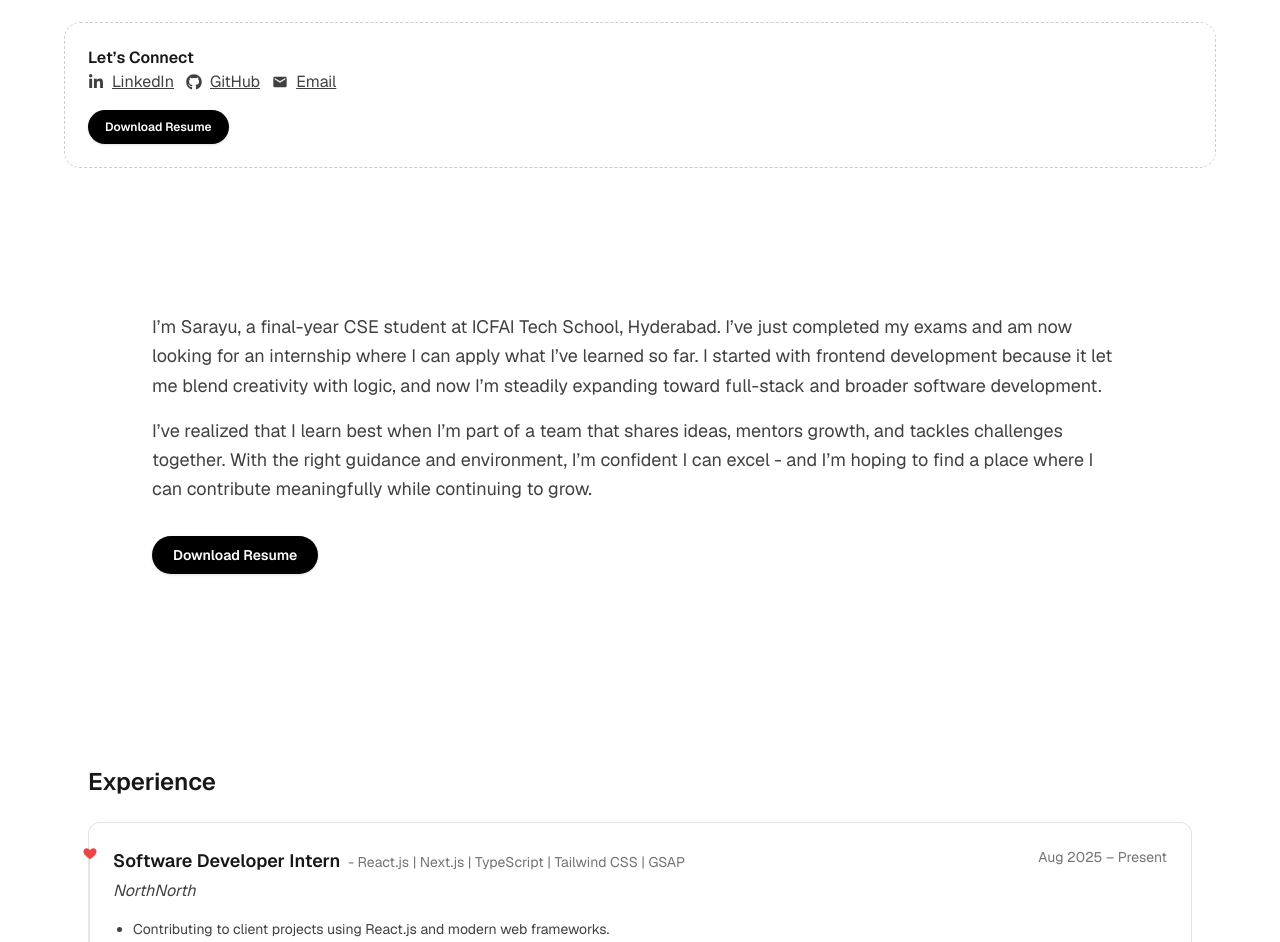
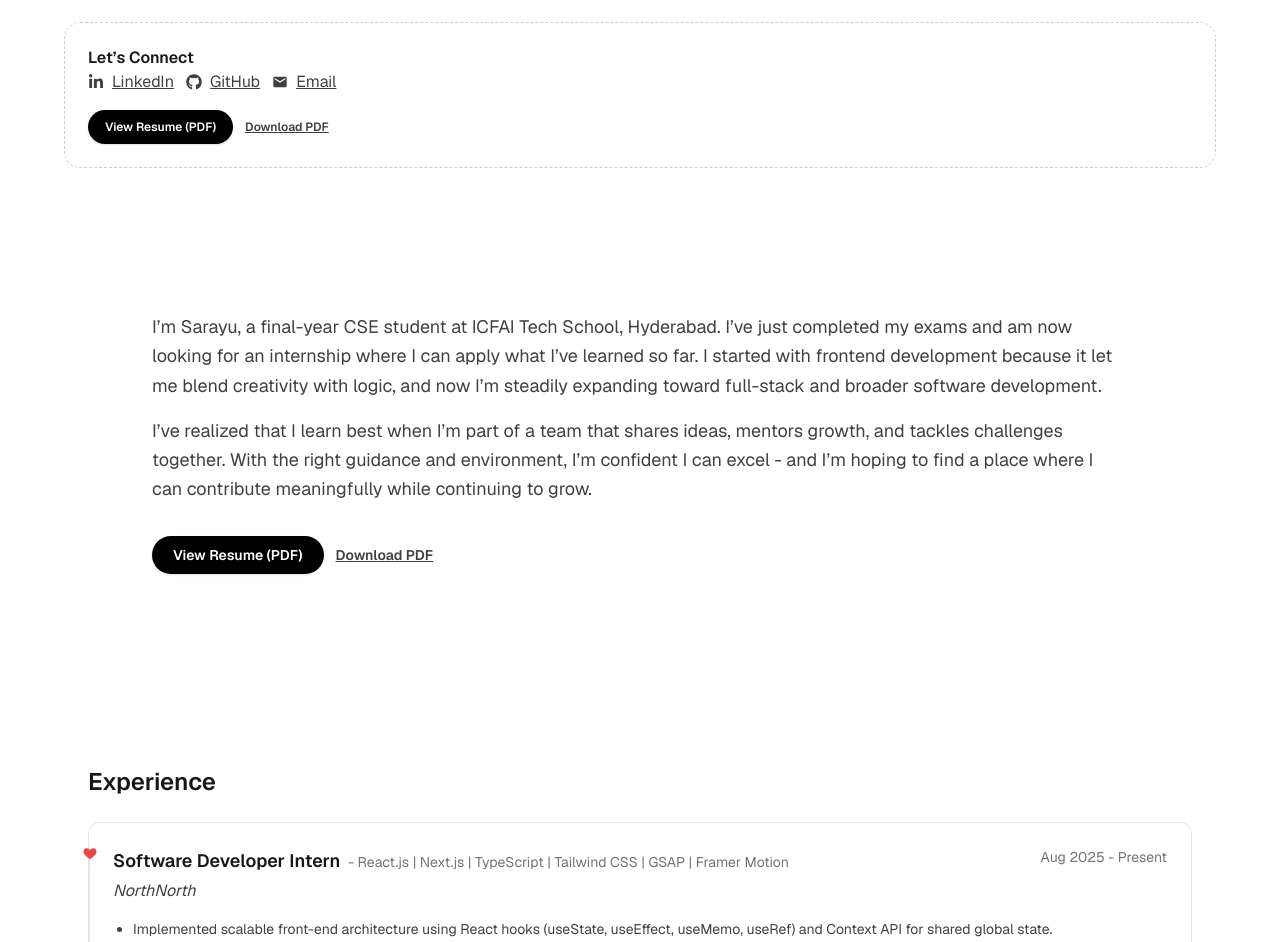
Before and after one commit to sarayu-uu/sarayu-portfolio, a Next.js app: page / in a window 1280 px wide. Shown: the part 630-1572 px from the top of the page. Built offline with nearby package versions, Linux system fonts and the light colour scheme.

Commit message:
additions

```diff
--- a/src/components/Navbar.tsx
+++ b/src/components/Navbar.tsx
@@ -60,7 +60,7 @@ export default function Navbar({ isVisible }: NavbarProps) {
           <li key={link.name}>
             <Link
               href={link.href}
-              className="text-base font-semibold tracking-tight text-black transition-colors hover:text-blue-500 md:text-lg"
+              className="text-base font-semibold tracking-tight text-black transition-colors hover:text-red-500 md:text-lg"
             >
               {link.name}
             </Link>
--- a/src/components/bento/BentoCard.tsx
+++ b/src/components/bento/BentoCard.tsx
@@ -1,7 +1,7 @@
 "use client";
 import { motion } from "framer-motion";
 import { item } from "@/lib/motion";
-import type { ReactNode } from "react";
+import type { ReactNode, KeyboardEvent } from "react";
 
 type BentoCardProps = {
   children: ReactNode;
@@ -10,11 +10,20 @@ type BentoCardProps = {
 };
 
 export function BentoCard({ children, onClick, className }: BentoCardProps) {
+  const handleKeyDown = (event: KeyboardEvent<HTMLDivElement>) => {
+    if (event.key === "Enter" || event.key === " ") {
+      event.preventDefault();
+      onClick();
+    }
+  };
+
   return (
-    <motion.button
-      type="button"
+    <motion.div
       variants={item}
       onClick={onClick}
+      role="button"
+      tabIndex={0}
+      onKeyDown={handleKeyDown}
       whileHover={{ scale: 1.02, boxShadow: "0 10px 30px rgba(0,0,0,0.08)" }}
       transition={{ type: "spring", stiffness: 300, damping: 22 }}
       className={`relative bg-white rounded-2xl p-6 focus:outline-none h-full overflow-hidden ${className ?? ""}`}
@@ -23,6 +32,6 @@ export function BentoCard({ children, onClick, className }: BentoCardProps) {
       <div className="flex h-full w-full flex-col items-start justify-start text-left relative z-10">
         {children}
       </div>
-    </motion.button>
+    </motion.div>
   );
 }
--- a/src/components/bento/BentoGrid.tsx
+++ b/src/components/bento/BentoGrid.tsx
@@ -7,13 +7,16 @@ import { MdEmail } from "react-icons/md";
 import React, { forwardRef } from "react";
 import { useResumeDownload } from "@/hooks/useResumeDownload";
 
+const EMAIL_ADDRESS = "sarayu.ramdas04@gmail.com";
+const GMAIL_COMPOSE_URL = `https://mail.google.com/mail/?view=cm&fs=1&to=${EMAIL_ADDRESS}`;
+
 interface BentoGridProps {
   windowWidth: number;
 }
 
 export const BentoGrid = forwardRef<HTMLElement, BentoGridProps>(
   ({ windowWidth }, ref) => {
-    const { isDownloading, downloadResume } = useResumeDownload();
+    const { resumeUrl, resumeDownloadUrl } = useResumeDownload();
 
     return (
       <section id="hero" ref={ref} className="px-6 pt-8 pb-12">
@@ -38,7 +41,7 @@ export const BentoGrid = forwardRef<HTMLElement, BentoGridProps>(
           >
             <h2 className="text-xl font-semibold mb-4">About Me</h2>
             <p className="text-neutral-700 text-sm sm:text-base leading-relaxed">
-              Hi, I am Sarayu, a CSE student from ICFAI Tech, Hyderabad, passionate about creating clean and intuitive digital experiences. I began with frontend development because it allowed me to combine creativity with logic, and my projects and internships helped me learn how to turn ideas into real solutions. I actively use <strong>AI tools</strong> to accelerate my learning, explore better approaches, and strengthen my skills as a developer. I am now looking to grow into full-stack and software development, and I hope to find an opportunity where I can learn, contribute, and build meaningful systems.
+              I&apos;m Sarayu, a final-year CSE student actively seeking a React.js Developer internship. My strengths lie in building clean, responsive interfaces with React components, hooks, Context API, Tailwind, and motion-driven animations. Frontend development lets me merge creativity with technical logic, and I&apos;m expanding into full-stack skills to ship end-to-end solutions. I grow the most in teams that mentor, collaborate, and push each other to build better products. I&apos;m looking for an internship where I can contribute meaningfully while continuing to learn and evolve as a React developer.
             </p>
           </BentoCard>
 
@@ -117,20 +120,31 @@ export const BentoGrid = forwardRef<HTMLElement, BentoGridProps>(
                 <FaGithub className="mr-2" /> GitHub
               </a>
               <a
-                href="mailto:sarayu.ramdas04@gmail.com"
+                href={GMAIL_COMPOSE_URL}
                 className="underline hover:no-underline flex items-center"
+                target="_blank"
+                rel="noreferrer"
               >
                 <MdEmail className="mr-2" /> Email
               </a>
             </div>
-            <button
-              type="button"
-              onClick={downloadResume}
-              className="mt-4 inline-flex items-center justify-center gap-2 rounded-full border border-black/10 bg-black text-white px-4 py-2 text-xs font-semibold shadow-sm transition hover:-translate-y-0.5 hover:bg-black/90 focus:outline-none focus-visible:ring-2 focus-visible:ring-black/40 disabled:cursor-not-allowed disabled:opacity-80"
-              disabled={isDownloading}
-            >
-              {isDownloading ? "Preparing download..." : "Download Resume"}
-            </button>
+            <div className="mt-4 flex flex-wrap items-center gap-3 justify-center">
+              <a
+                href={resumeUrl}
+                target="_blank"
+                rel="noreferrer"
+                className="inline-flex items-center justify-center gap-2 rounded-full border border-black/10 bg-black text-white px-4 py-2 text-xs font-semibold shadow-sm transition hover:-translate-y-0.5 hover:bg-black/90 focus:outline-none focus-visible:ring-2 focus-visible:ring-black/40"
+              >
+                View Resume (PDF)
+              </a>
+              <a
+                href={resumeDownloadUrl}
+                download
+                className="text-xs font-semibold text-neutral-700 underline hover:no-underline"
+              >
+                Download PDF
+              </a>
+            </div>
           </BentoCard>
         </motion.div>
       </div>
--- a/src/components/sections/AboutSection.tsx
+++ b/src/components/sections/AboutSection.tsx
@@ -3,7 +3,7 @@ import { motion } from "framer-motion";
 import { useResumeDownload } from "@/hooks/useResumeDownload";
 
 export function AboutSection() {
-  const { isDownloading, downloadResume } = useResumeDownload();
+  const { resumeUrl, resumeDownloadUrl } = useResumeDownload();
 
   return (
     <section id="about" className="max-w-5xl mx-auto px-6 py-24">
@@ -21,14 +21,23 @@ export function AboutSection() {
           I&rsquo;ve realized that I learn best when I&rsquo;m part of a team that shares ideas, mentors growth, and tackles challenges together. With the right guidance and environment, I&rsquo;m confident I can excel - and I&rsquo;m hoping to find a place where I can contribute meaningfully while continuing to grow.
         </p>
         <div className="pt-4">
-          <button
-            type="button"
-            onClick={downloadResume}
-            className="inline-flex items-center gap-2 rounded-full border border-black/10 bg-black text-white px-5 py-2 text-sm font-semibold shadow-sm transition hover:-translate-y-0.5 hover:bg-black/90 focus:outline-none focus-visible:ring-2 focus-visible:ring-black/40 disabled:cursor-not-allowed disabled:opacity-80"
-            disabled={isDownloading}
-          >
-            {isDownloading ? "Preparing download..." : "Download Resume"}
-          </button>
+          <div className="flex flex-wrap items-center gap-3">
+            <a
+              href={resumeUrl}
+              target="_blank"
+              rel="noreferrer"
+              className="inline-flex items-center gap-2 rounded-full border border-black/10 bg-black text-white px-5 py-2 text-sm font-semibold shadow-sm transition hover:-translate-y-0.5 hover:bg-black/90 focus:outline-none focus-visible:ring-2 focus-visible:ring-black/40"
+            >
+              View Resume (PDF)
+            </a>
+            <a
+              href={resumeDownloadUrl}
+              download
+              className="text-sm font-semibold text-neutral-700 underline hover:no-underline"
+            >
+              Download PDF
+            </a>
+          </div>
         </div>
       </motion.div>
     </section>
--- a/src/components/sections/ContactSection.tsx
+++ b/src/components/sections/ContactSection.tsx
@@ -2,6 +2,9 @@
 import { motion } from "framer-motion";
 import { FaGithub, FaLinkedinIn } from "react-icons/fa";
 import { MdEmail, MdPhone } from "react-icons/md";
+
+const EMAIL_ADDRESS = "sarayu.ramdas04@gmail.com";
+const GMAIL_COMPOSE_URL = `https://mail.google.com/mail/?view=cm&fs=1&to=${EMAIL_ADDRESS}`;
 
 export function ContactSection({ windowWidth }: { windowWidth: number }) {
   return (
@@ -9,14 +12,16 @@ export function ContactSection({ windowWidth }: { windowWidth: number }) {
       <h2 className="text-2xl font-semibold mb-8">Contact</h2>
       <div className="flex flex-wrap justify-center gap-8 sm:gap-12">
         <motion.a
-          href="mailto:sarayu.ramdas04@gmail.com"
+          href={GMAIL_COMPOSE_URL}
           className="flex flex-col items-center text-neutral-700 hover:text-neutral-900 transition-colors duration-200 group"
           whileHover={{ y: -5, scale: 1.05 }}
           transition={{ type: "spring", stiffness: 300, damping: 20 }}
+          target="_blank"
+          rel="noreferrer"
         >
           <MdEmail className="text-5xl mb-2 group-hover:text-neutral-900 transition-colors duration-200" />
           <span className="text-sm text-neutral-600 group-hover:text-neutral-800 transition-colors duration-200">Email</span>
-          <span className="text-xs text-neutral-500 mt-1">sarayu.ramdas04@gmail.com</span>
+          <span className="text-xs text-neutral-500 mt-1">{EMAIL_ADDRESS}</span>
         </motion.a>
 
         <motion.a
--- a/src/components/sections/ExperienceSection.tsx
+++ b/src/components/sections/ExperienceSection.tsx
@@ -4,13 +4,14 @@ import { ExperienceCard } from "@/components/experience/Card";
 const EXPERIENCE_ITEMS = [
   {
     role: "Software Developer Intern",
-    stack: "React.js | Next.js | TypeScript | Tailwind CSS | GSAP",
+    stack: "React.js | Next.js | TypeScript | Tailwind CSS | GSAP | Framer Motion",
     company: "NorthNorth",
-    period: "Aug 2025 – Present",
+    period: "Aug 2025 - Present",
     points: [
-      "Contributing to client projects using React.js and modern web frameworks.",
-      "Collaborating with teams to build scalable and responsive applications.",
-      "Enhancing UI/UX and implementing best practices.",
+      "Implemented scalable front-end architecture using React hooks (useState, useEffect, useMemo, useRef) and Context API for shared global state.",
+      "Built reusable UI components with Tailwind and ensured pixel-perfect implementation of Figma designs.",
+      "Added GSAP/Framer-Motion animations to improve interactivity while maintaining high performance.",
+      "Optimized rendering, reduced unnecessary re-renders, and improved page responsiveness across multiple client applications.",
     ],
   },
   {
--- a/src/hooks/useResumeDownload.ts
+++ b/src/hooks/useResumeDownload.ts
@@ -1,42 +1,31 @@
 "use client";
-import { useCallback, useState } from "react";
+import { useCallback } from "react";
 
-export const RESUME_EXPORT_URL = "https://docs.google.com/document/d/1vkqkk_midPK4CG6Gkv2u9O9fghq2FPsRhuV8c2XKb68/export?format=pdf";
+export const RESUME_VIEW_URL =
+  "https://docs.google.com/document/d/1vkqkk_midPK4CG6Gkv2u9O9fghq2FPsRhuV8c2XKb68/preview";
+export const RESUME_EXPORT_URL =
+  "https://docs.google.com/document/d/1vkqkk_midPK4CG6Gkv2u9O9fghq2FPsRhuV8c2XKb68/export?format=pdf";
 
 export function useResumeDownload(filename = "Sarayu_Ramdas_Resume.pdf") {
-  const [isDownloading, setIsDownloading] = useState(false);
+  const viewResume = useCallback(() => {
+    window.open(RESUME_VIEW_URL, "_blank", "noopener,noreferrer");
+  }, []);
 
-  const downloadResume = useCallback(async () => {
-    if (isDownloading) return;
+  const downloadResume = useCallback(() => {
+    const link = document.createElement("a");
+    link.href = RESUME_EXPORT_URL;
+    link.download = filename;
+    link.target = "_blank";
+    link.rel = "noopener noreferrer";
+    document.body.appendChild(link);
+    link.click();
+    link.remove();
+  }, [filename]);
 
-    try {
-      setIsDownloading(true);
-      const response = await fetch(RESUME_EXPORT_URL, {
-        method: "GET",
-        cache: "no-store",
-        mode: "cors",
-      });
-
-      if (!response.ok) {
-        throw new Error("Failed to fetch resume");
-      }
-
-      const blob = await response.blob();
-      const url = URL.createObjectURL(blob);
-      const link = document.createElement("a");
-      link.href = url;
-      link.download = filename;
-      document.body.appendChild(link);
-      link.click();
-      link.remove();
-      URL.revokeObjectURL(url);
-    } catch (error) {
-      console.error("Resume download failed", error);
-      window.open(RESUME_EXPORT_URL, "_blank", "noopener");
-    } finally {
-      setIsDownloading(false);
-    }
-  }, [filename, isDownloading]);
-
-  return { isDownloading, downloadResume };
+  return {
+    viewResume,
+    downloadResume,
+    resumeUrl: RESUME_VIEW_URL,
+    resumeDownloadUrl: RESUME_EXPORT_URL,
+  };
 }
```
